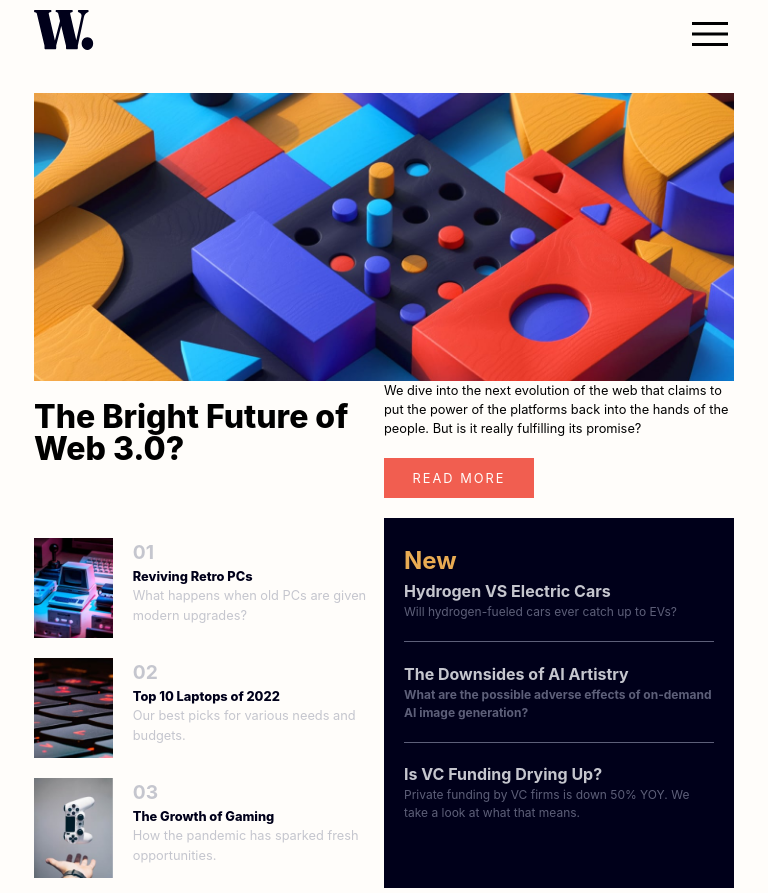
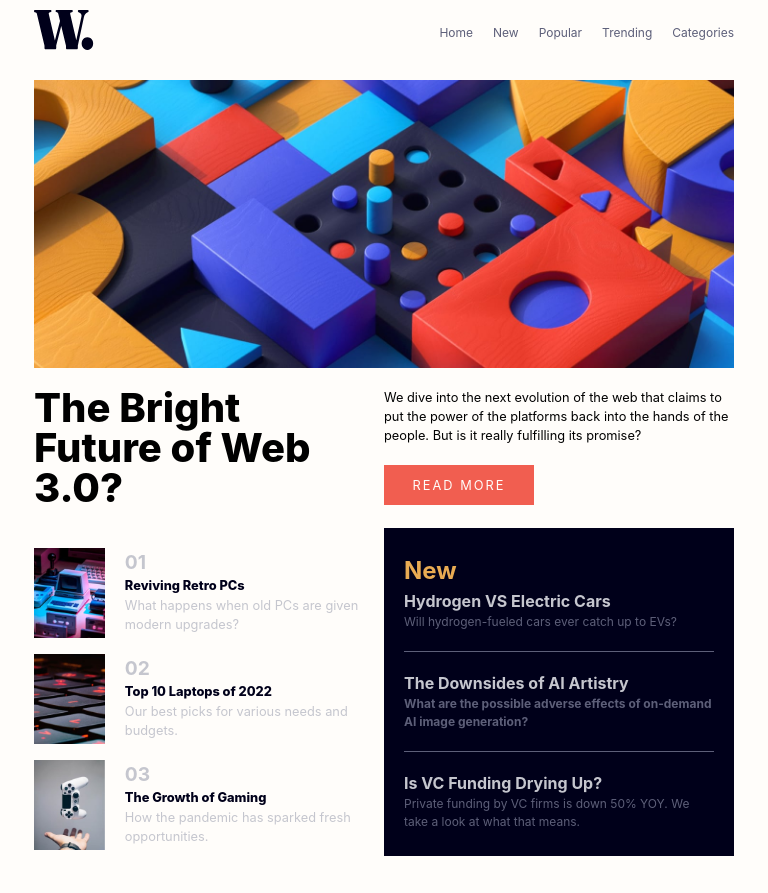
Before and after one commit to francobwogo/news_homepage, a website built with Vite: page index.html in a window 768 px wide. Built offline with nearby package versions, Linux system fonts and the light colour scheme.

Commit message:
css update

```diff
--- a/style.css
+++ b/style.css
@@ -220,6 +220,10 @@ span.material-symbols-outlined {
   letter-spacing: 2px;
 }
 
+.btn-read:hover {
+  background-color: var(--clr-neutral-400);
+}
+
 .new {
   grid-area: new;
   color: var(--clr-neutral-100);
@@ -295,8 +299,7 @@ span.material-symbols-outlined {
 }
 
 .article-img {
-  height: 100px;
-  width: 100px;
+  height: 90px;
 }
 
 @media (min-width: 720px) and (max-width: 1050px) {
@@ -313,6 +316,33 @@ span.material-symbols-outlined {
       "articles new";
   }
 
+  .row {
+    display: none;
+  }
+
+  .navbar {
+    justify-content: flex-end;
+    align-items: center;
+  }
+
+  .navMenu {
+    display: flex;
+    width: auto;
+  }
+
+  .menu {
+    display: flex;
+    flex-direction: row;
+    height: auto;
+    width: 100%;
+    padding: 0;
+  }
+
+  .menuItem {
+    font-size: var(--fs-200);
+    color: var(--clr-neutral-300);
+  }
+
   .container,
   .nav {
     width: 700px;
@@ -323,20 +353,26 @@ span.material-symbols-outlined {
   }
 
   .cta {
-    grid-area: cta;
+    font-size: var(--fs-900);
+    padding-right: 50px;
   }
 
   .more {
-    grid-area: more;
+    padding: 20px 0px;
+  }
+
+  .new {
+    height: fit-content;
   }
 
   .articles {
-    grid-area: articles;
+    height: fit-content;
+    gap: 16px;
+    padding-bottom: 15px;
   }
 
-  .new {
-    grid-area: new;
-    height: 370px;
+  .article-img {
+    height: 90px;
   }
 }
 
@@ -356,7 +392,7 @@ span.material-symbols-outlined {
   }
 
   .navbar {
-    justify-content: space-evenly;
+    justify-content: flex-end;
     align-items: center;
   }
 
@@ -365,24 +401,23 @@ span.material-symbols-outlined {
     width: auto;
   }
 
-  .menuItem {
-    font-size: var(--fs-200);
-    color: var(--clr-neutral-300);
-  }
-
   .menu {
     display: flex;
     flex-direction: row;
     height: auto;
-    padding-top: 0;
+    width: 100%;
+    padding: 0;
+  }
+
+  .menuItem {
+    font-size: var(--fs-200);
+    color: var(--clr-neutral-300);
   }
 
   .container,
   .nav {
     width: 820px;
   }
-
-  .ctaImg {}
 
   #ctaImg {
     height: 180px;
@@ -404,13 +439,8 @@ span.material-symbols-outlined {
     vertical-align: middle;
   }
 
-  .btn-read:hover {
-    background-color: var(--clr-neutral-400);
-  }
-
   .more {
     padding: 20px 0px;
-
   }
 
   .articles {
@@ -419,6 +449,4 @@ span.material-symbols-outlined {
     gap: 10px;
   }
 
-  .new {}
-
 }
```
